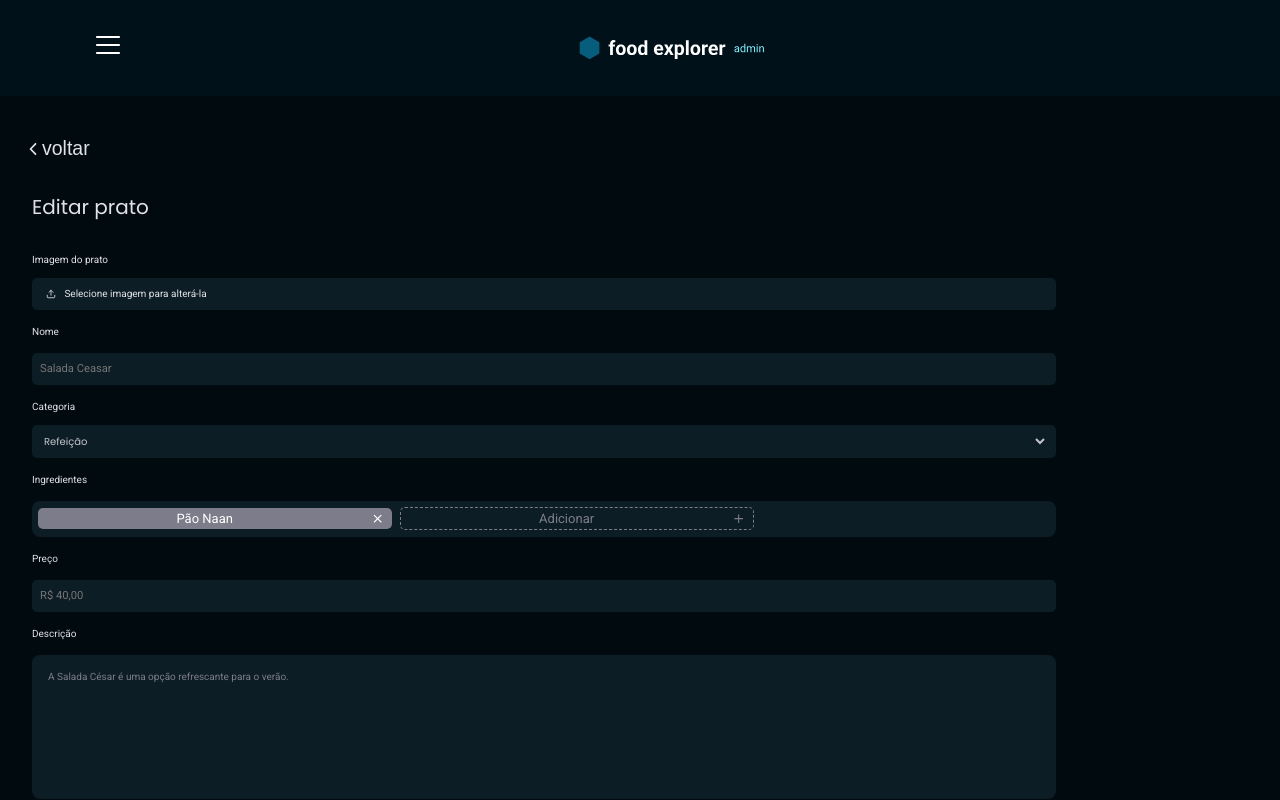
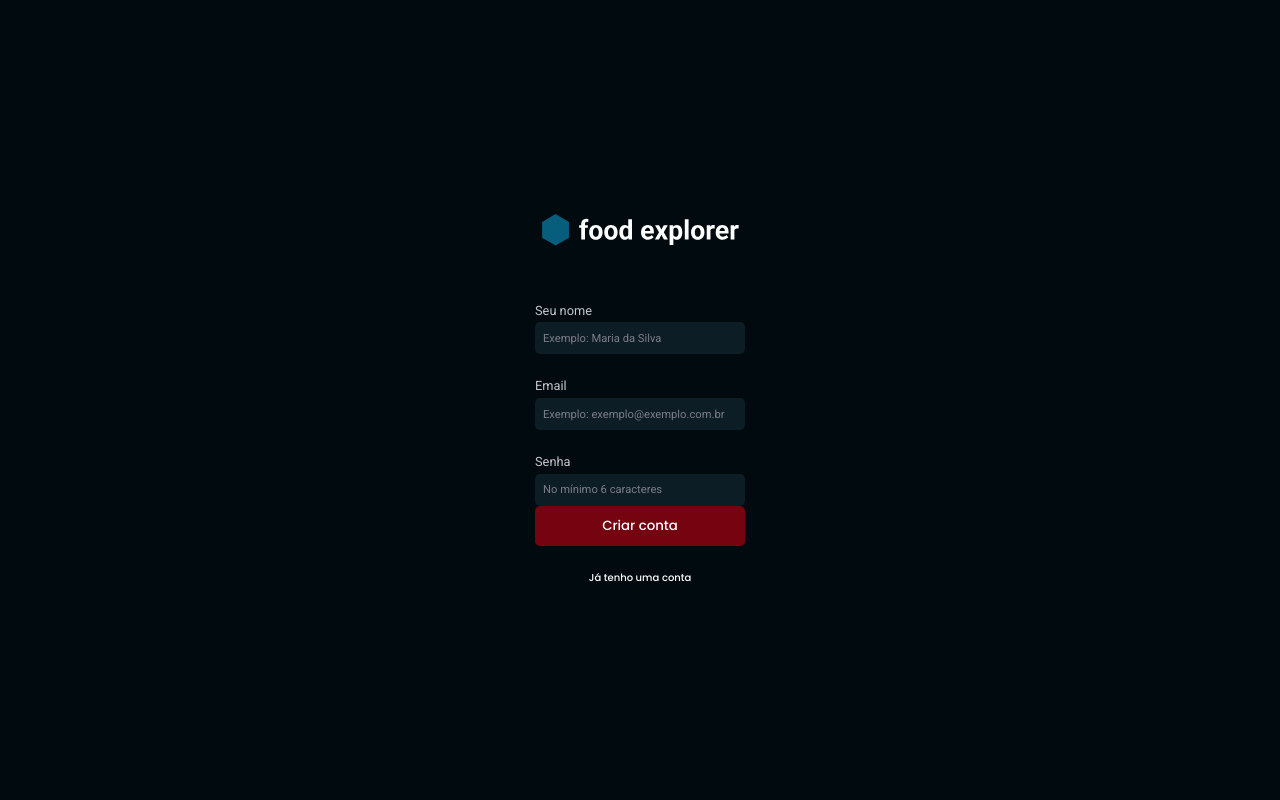
Before and after one commit to daiaanebarbosaf/foodexplorer, a React (Vite) app: page / in a window 1280 px wide. Shown: the top 800 px of the page. Built offline with nearby package versions, Linux system fonts and the light colour scheme.

Commit message:
Update main.jsx

```diff
--- a/src/main.jsx
+++ b/src/main.jsx
@@ -5,13 +5,13 @@ import { ThemeProvider } from 'styled-components';
 import GlobalStyles from './styles/global';
 import theme from './styles/theme';
 
-import { Edit } from './pages/Edit';
+import { SignUp } from './pages/SignUp';
 
 ReactDOM.createRoot(document.getElementById('root')).render(
   <React.StrictMode>
     <ThemeProvider theme={theme}>
       <GlobalStyles/>
-      <Edit />
+      <SignUp />
     </ThemeProvider>
   </React.StrictMode>,
 )
```
